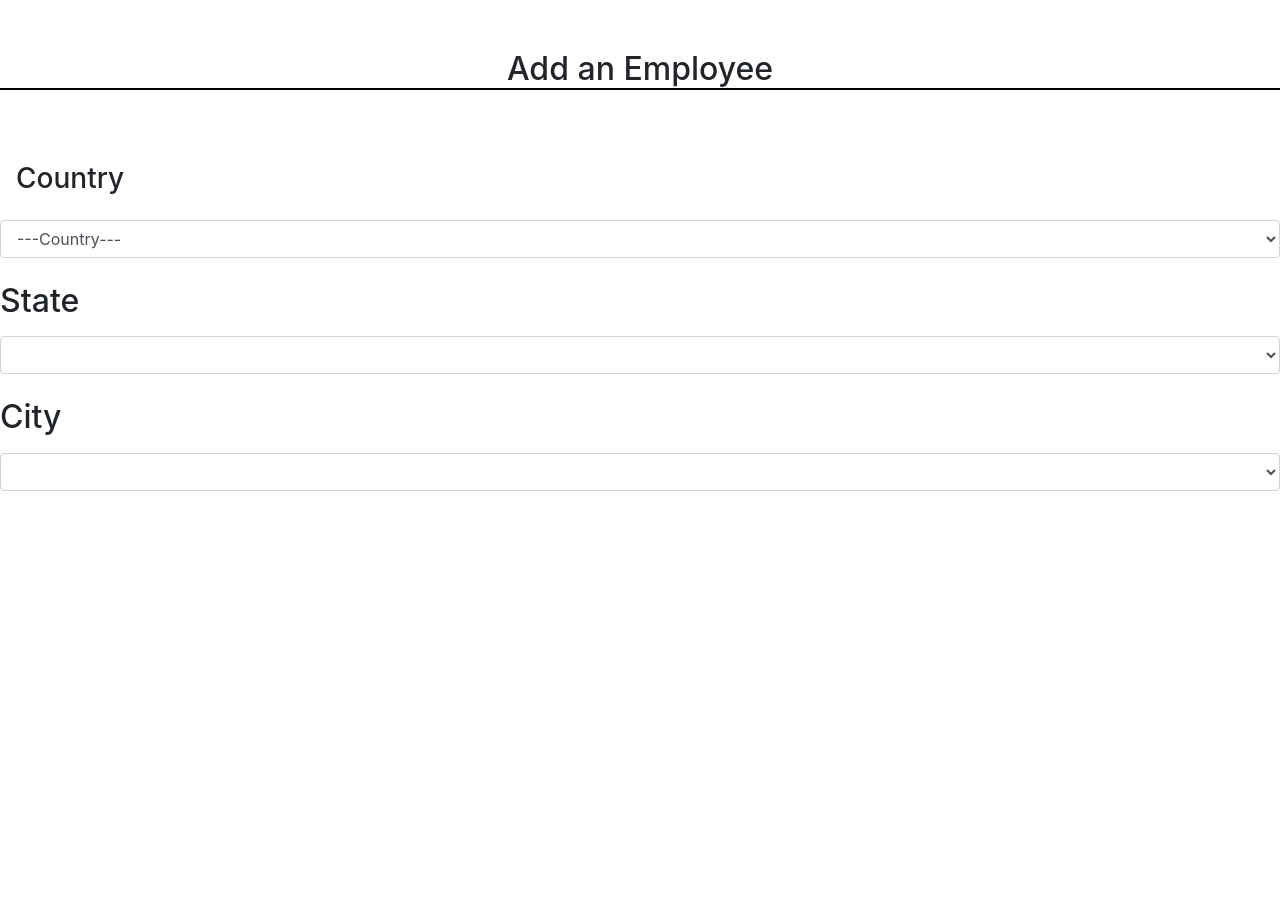
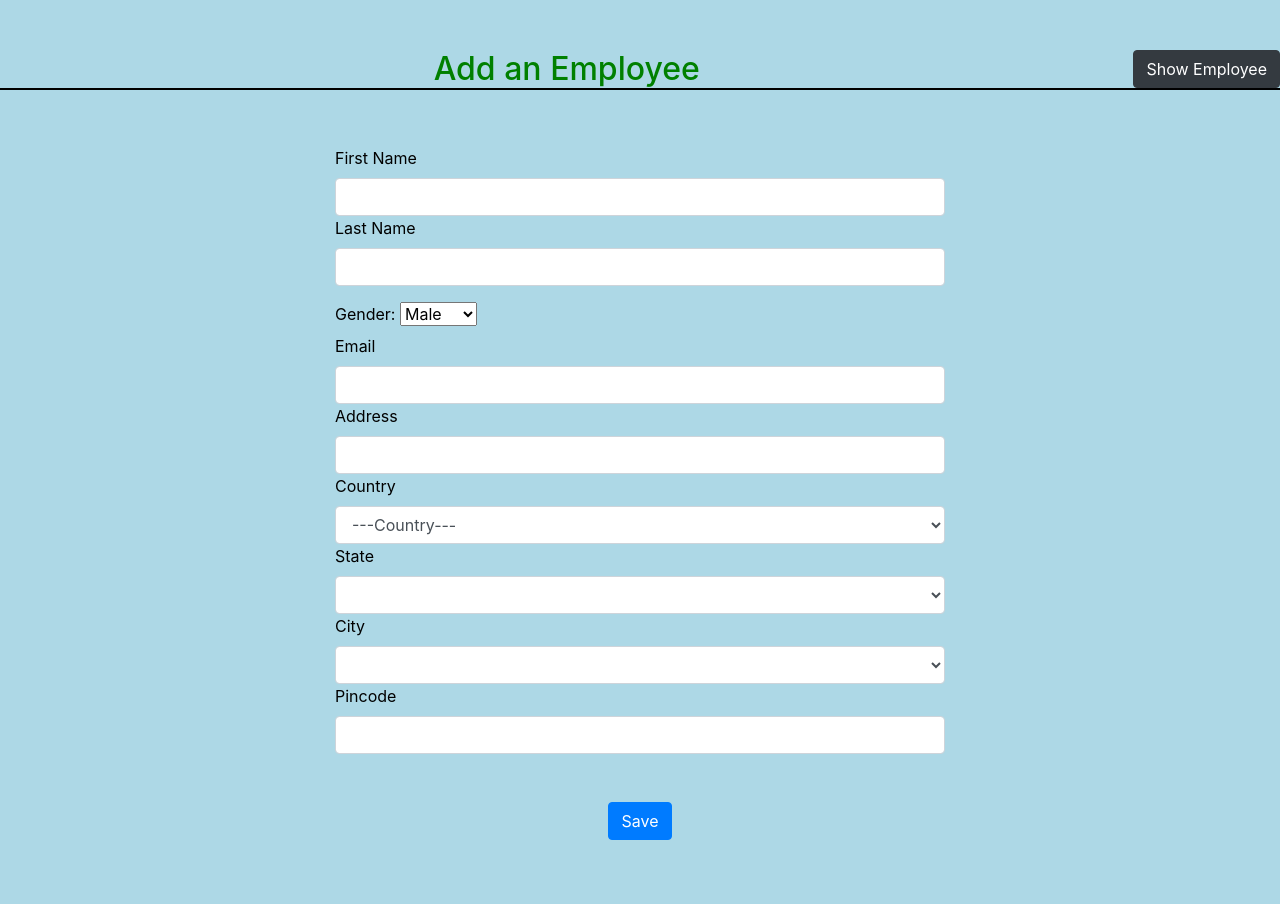
Before and after one commit to Abshar12/EmployeeManagementSystem, a Django app: page /addemployee in a window 1280 px wide. Shown: the part 56-960 px from the top of the page. Before the commit the page ends 547 px from the top, so only its background shows below. Run offline with Django 4.2, Linux system fonts and the light colour scheme; data that the repository does not hold is empty; some libraries are stand-ins or nearby versions.

Commit message:
Employee Ui styled

```diff
--- a/employee/templates/add_employee2.html
+++ b/employee/templates/add_employee2.html
@@ -1,4 +1,18 @@
 {% include 'header.html' %}
+<body style="color:green;background-color: lightblue;">
+    <div class="form-float">
+        <div class="container">
+            {% if messages %}
+
+                    {% for message in messages %}
+                    <div class="alert alert-{{ message.tags }} m-2 " role="alert">{{ message }}</div>
+                    {% endfor %}
+
+            {% endif %}
+        </div>
+        <a href="{% url 'showemp' %}" ><button class="btn btn-dark mb-3" style ="float: right;">Show Employee</button></a>
+
+
 {% block body%}
 <link rel="stylesheet" href="https://maxcdn.bootstrapcdn.com/bootstrap/4.3.1/css/bootstrap.min.css">
 <div class="containder" style="margin-top:50px">
@@ -6,25 +20,79 @@
 <br><br>
 <form action="" method="POST" id="EmployeeAdd" data-states-url="{% url 'ajax_load_states'%}" data-cities-url="{% url 'ajax_load_cities'%}">
     {% csrf_token %}
-    <label class="m-3"><h3>Country</h3></label>
+    <div style="color:black" class="container col-md-6">
+        <label>First Name</label>
+        <input type="text" class="form-control" name="firstname" id="firstname">
+    </div>
 
+    <div style="color:black" class="container col-md-6">
+        <label>Last Name</label>
+        <input type="text" class="form-control" name="lastname" id="lastname">
+    </div>
+
+    <div style="color:black" class="container col-md-6 mt-3">
+        <label>Gender:</label>
+        <select name="gender" id="gender">
+            <option value="male">Male</option>
+            <option value="female">Female</option>
+
+            <option value="other">Other</option>
+        </select>
+            <!-- <input type="radio"  name="gender" value="male" class="m-3">
+            <label for="male">Male</label>
+            <input type="radio" name="gender" value="female" class="m-3">
+            <label for="female">Female</label>
+            <input type="radio"  name="gender" value="other" class="m-3">
+            <label for="ot">Other</label> -->
+    </div>
+
+    <div style="color:black" class="container col-md-6">
+        <label>Email</label>
+        <input type="text" class="form-control" name="email" id="email">
+    </div>
+
+    <div style="color:black" class="container col-md-6">
+        <label>Address</label>
+        <input type="text" class="form-control" name="address" id="address">
+    </div>
+
+    <div style="color:black" class="container col-md-6">
+    <label >Country</label>
     <select name="country" id="country" class="form-control">
     <option value="">---Country---</option>
     {% for i in country %}
     <option value="{{i.id}}">{{i.name}}</option>
     {% endfor %}
     </select>
+    </div>
 
-    <br>
-    <label ><h2>State</h2></label>
+
+
+    <div style="color:black" class="container col-md-6">
+    <label >State</label>
     <select name="state" id="state" class="form-control">
 
     </select>
-    <br>
-    <label ><h2>City</h2></label>
+    </div>
+
+
+    <div style="color:black" class="container col-md-6">
+    <label >City</label>
     <select name="city" id="city" class="form-control">
 
     </select>
+    </div>
+
+    <div style="color:black" class="container col-md-6">
+        <label>Pincode</label>
+        <input type="number" class="form-control" name="pincode" id="pincode">
+    </div>
+
+
+    <div style="color:black" class="container text-center">
+        <input type="submit" class="btn btn-primary m-5" value="Save">
+    </div>
+
 
 </form>
 </div>
@@ -65,3 +133,26 @@
     })
 </script>
 {% endblock %}
+</body>
+
+
+
+
+<!-- <label class="m-3"><h3>Country</h3></label>
+<select name="country" id="country" class="form-control">
+<option value="">---Country---</option>
+{% for i in country %}
+<option value="{{i.id}}">{{i.name}}</option>
+{% endfor %}
+</select>
+
+<br>
+<label ><h2>State</h2></label>
+<select name="state" id="state" class="form-control">
+
+</select>
+<br>
+<label ><h2>City</h2></label>
+<select name="city" id="city" class="form-control">
+
+</select> -->
--- a/employee/views.py
+++ b/employee/views.py
@@ -72,8 +72,9 @@ def add_Employee(request):
         city = request.POST['city']
         pincode = request.POST['pincode']
 
-        employees = Employee(first_name=first_name,last_name=last_name,email=email,address=address,country=country,State=state,City=city,pincode=pincode)
+        employees = Employee(first_name=first_name,last_name=last_name,email=email,address=address,country_id=country,state_id=state,city_id=city,pincode=pincode)
         employees.save()
+        messages.success(request,"Employee added successfully")
 
 
     return render(request,'add_employee2.html',d)
```
